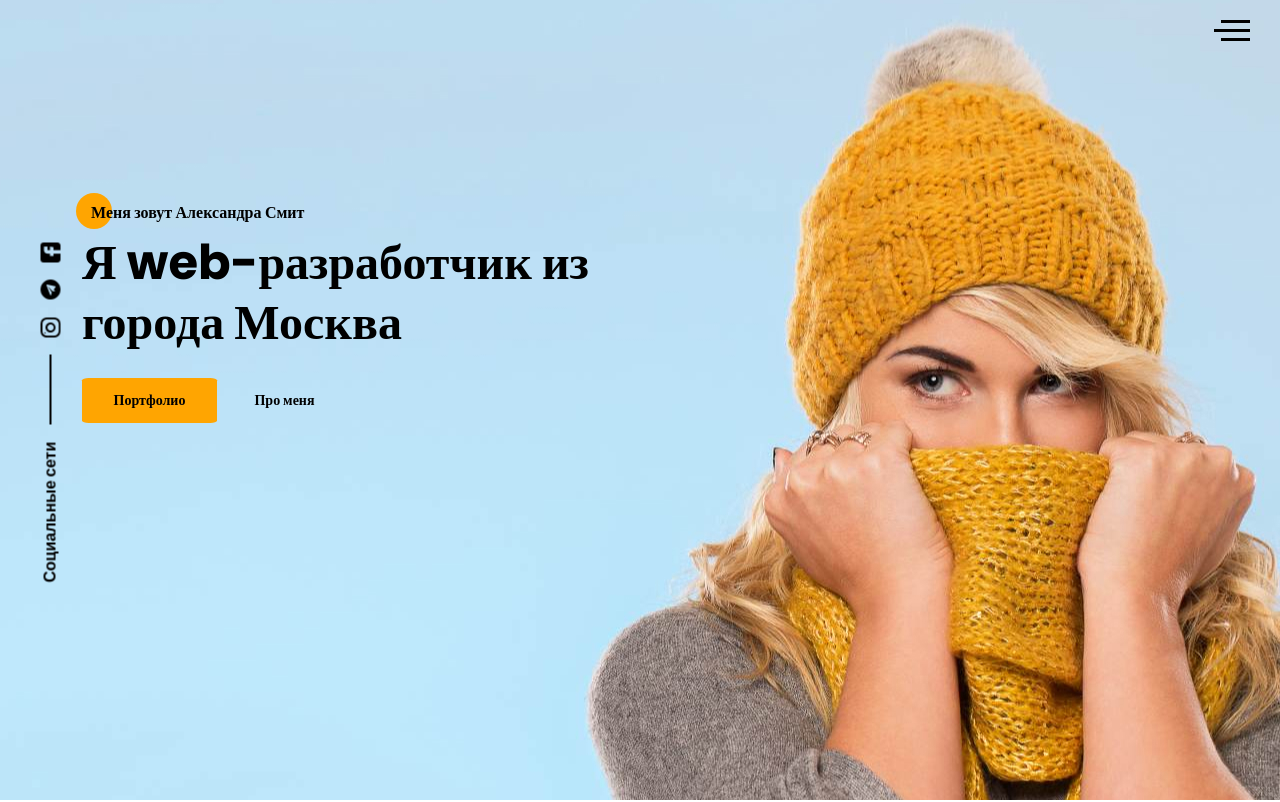
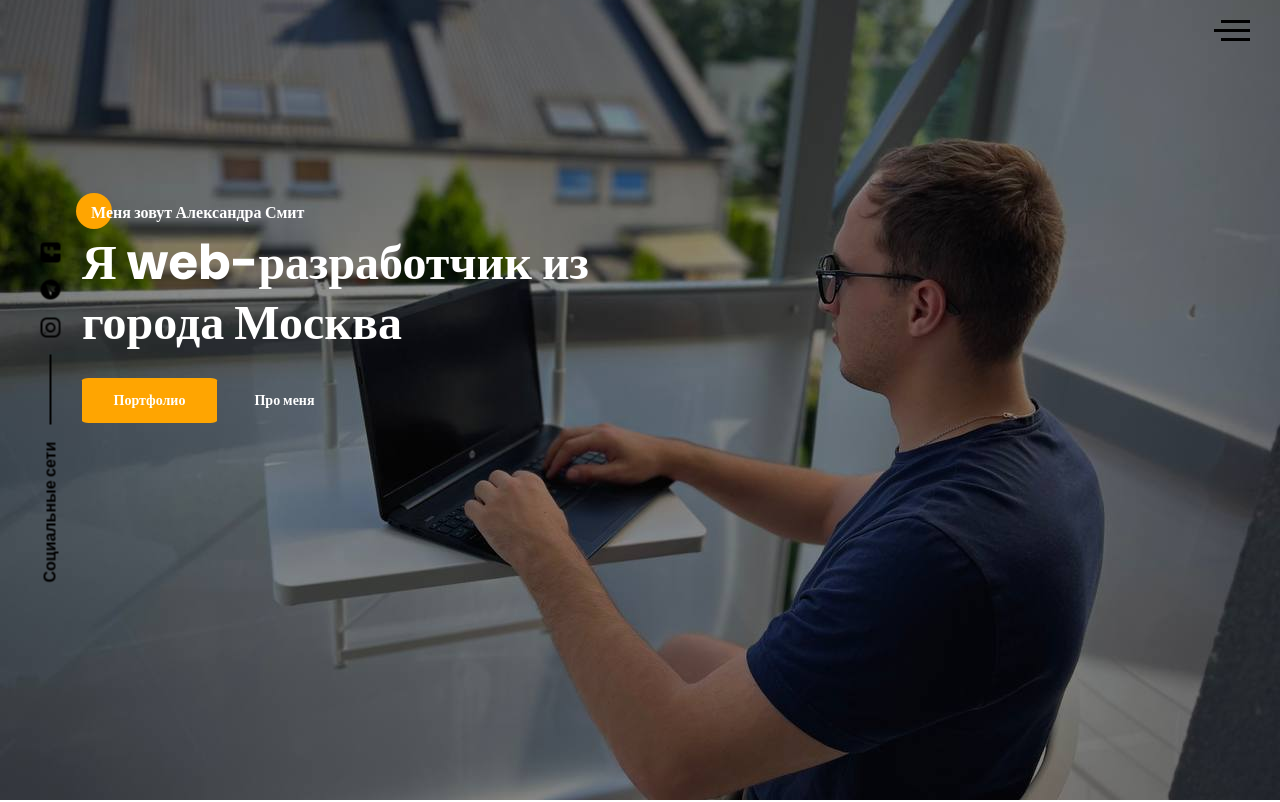
Before and after one commit to IvanYakauleu/portfolio, a plain HTML site: page src/index.html in a window 1280 px wide. Shown: the top 802 px of the page. Drawn offline with Linux system fonts and the light colour scheme.

Commit message:
change photo

```diff
--- a/src/sass/blocks/_about-me.sass
+++ b/src/sass/blocks/_about-me.sass
@@ -14,6 +14,9 @@
         font-size: 14px
         font-weight: 500
         line-height: normal
+    &__photo
+        width: 100%
+        height: 100%
     &__items
         display: grid
         grid-template-columns: repeat(2, 285px)
--- a/src/sass/blocks/_contacts.sass
+++ b/src/sass/blocks/_contacts.sass
@@ -72,7 +72,7 @@
     &__btn
         width: 219px
         height: 45px
-        margin-top: 18px
+        margin-top: 5px
         border-radius: 5px
         border: none
         box-shadow: 0px 4px 4px 0px rgba(0, 0, 0, 0.15)
--- a/src/sass/blocks/_promo.sass
+++ b/src/sass/blocks/_promo.sass
@@ -2,7 +2,7 @@
     position: relative
     min-height: 100vh
     padding-top: 200px
-    background: url('../img/image/main-bg.jpg') center center/cover no-repeat
+    background: url('../img/image/my-photo1.jpg') center center/cover no-repeat
     .container
         max-width: 1140px
 
@@ -15,7 +15,7 @@
     &__subtitle
         position: relative
         padding-left: 9px
-        color: #000
+        color: white
         font-size: 16px
         font-family: Poppins
         font-style: normal
@@ -28,7 +28,7 @@
             top: -7px
 
     &__title
-        color: #000
+        color: white
         font-size: 48px
         font-family: Poppins
         font-style: normal
@@ -42,7 +42,7 @@
         display: flex
         justify-content: center
         align-items: center
-        color: #000
+        color: white
         font-size: 14px
         font-family: Poppins
         font-style: normal
```
Also changed, not shown: src/css/general.css, src/img/image/my-photo.jpg, src/img/image/my-photo1.jpg (added), 1 other file.
